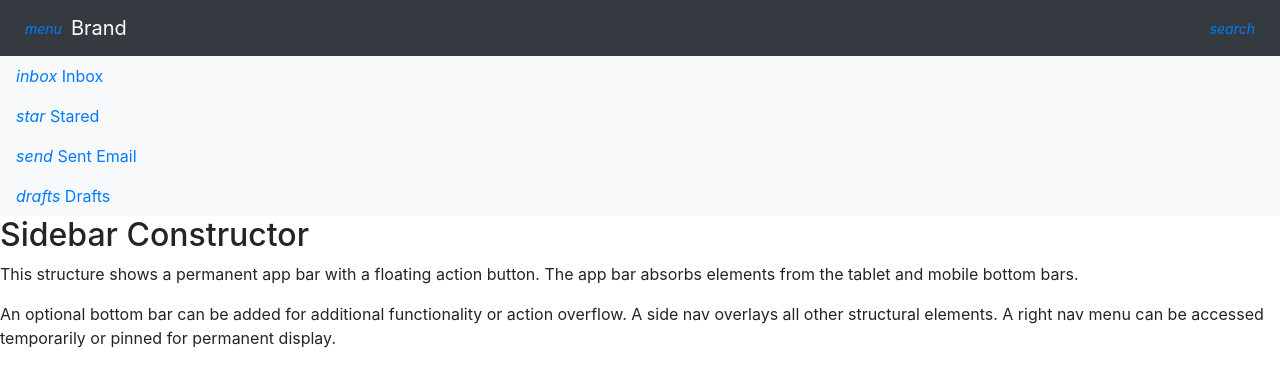
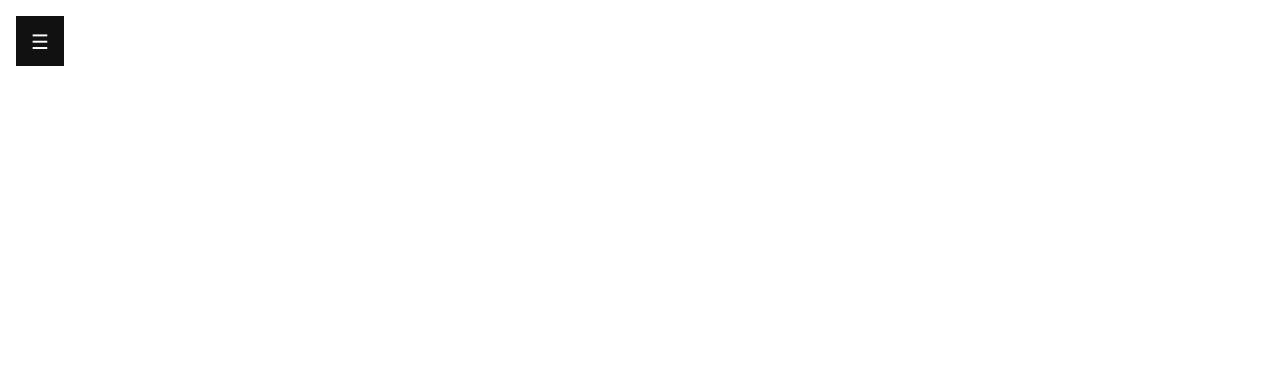
Before and after one commit to KareemDabbour/FrontendVibes, a Python web app: template flask/templates/base.html in a window 1280 px wide. Shown: the top 387 px of the page. Run offline with Jinja, Linux system fonts and the light colour scheme; the template is opened without the code that fills it, so the values that code supplies are empty; some libraries are stand-ins or nearby versions; grey boxes are pictures that could not be loaded.

Commit message:
Add files via upload

```diff
--- a/flask/templates/base.html
+++ b/flask/templates/base.html
@@ -1,115 +1,104 @@
 <!DOCTYPE html>
 <html>
 <head>
-<meta charset="utf-8">
-    <meta name="viewport" content="width=device-width, initial-scale=1.0">
-    <meta http-equiv="X-UA-Compatible" content="IE=edge">
+    <link rel="stylesheet" href="https://stackpath.bootstrapcdn.com/bootstrap/4.1.0/css/bootstrap.min.css" integrity="sha384-9gVQ4dYFwwWSjIDZnLEWnxCjeSWFphJiwGPXr1jddIhOegiu1FwO5qRGvFXOdJZ4" crossorigin="anonymous">
+    <meta name="viewport" content="width=device-width, initial-scale=1">
+	<title>{%block title%}{%endblock%}</title>
 
-    <title>Collapsible sidebar using Bootstrap 4</title>
+<style>
+body {
+  font-family: "Lato", sans-serif;
+}
 
-    <!-- Bootstrap CSS CDN -->
-    <link rel="stylesheet" href="https://stackpath.bootstrapcdn.com/bootstrap/4.1.0/css/bootstrap.min.css" integrity="sha384-9gVQ4dYFwwWSjIDZnLEWnxCjeSWFphJiwGPXr1jddIhOegiu1FwO5qRGvFXOdJZ4" crossorigin="anonymous">
-    <!-- Our Custom CSS -->
-    <link rel="stylesheet" href="sidebar.css">
+.sidebar {
+  height: 100%;
+  width: 0;
+  position: fixed;
+  z-index: 1;
+  top: 0;
+  left: 0;
+  background-color: #111;
+  overflow-x: hidden;
+  transition: 0.5s;
+  padding-top: 60px;
+}
 
-    <!-- Font Awesome JS -->
-    <script defer src="https://use.fontawesome.com/releases/v5.0.13/js/solid.js" integrity="sha384-tzzSw1/Vo+0N5UhStP3bvwWPq+uvzCMfrN1fEFe+xBmv1C/AtVX5K0uZtmcHitFZ" crossorigin="anonymous"></script>
-    <script defer src="https://use.fontawesome.com/releases/v5.0.13/js/fontawesome.js" integrity="sha384-6OIrr52G08NpOFSZdxxz1xdNSndlD4vdcf/q2myIUVO0VsqaGHJsB0RaBE01VTOY" crossorigin="anonymous"></script>
+.sidebar a {
+  padding: 8px 8px 8px 32px;
+  text-decoration: none;
+  font-size: 25px;
+  color: #818181;
+  display: block;
+  transition: 0.3s;
+}
+
+.sidebar a:hover {
+  color: #f1f1f1;
+}
+
+.sidebar .closebtn {
+  position: absolute;
+  top: 0;
+  right: 25px;
+  font-size: 36px;
+  margin-left: 50px;
+}
+
+.openbtn {
+  font-size: 20px;
+  cursor: pointer;
+  background-color: #111;
+  color: white;
+  padding: 10px 15px;
+  border: none;
+}
+
+.openbtn:hover {
+  background-color: #444;
+}
+
+#main {
+  transition: margin-left .5s;
+  padding: 16px;
+}
+
+/* On smaller screens, where height is less than 450px, change the style of the sidenav (less padding and a smaller font size) */
+@media screen and (max-height: 450px) {
+  .sidebar {padding-top: 15px;}
+  .sidebar a {font-size: 18px;}
+}
+</style>
 </head>
 <body>
-<!-- Basic Sidebar -->
-<nav class="navbar navbar-expand-lg fixed-top navbar-dark bg-dark pmd-navbar pmd-z-depth">
+	<div id="mySidebar" class="sidebar">
+	  <a href="javascript:void(0)" class="closebtn" onclick="closeNav()">×</a>
+	  <a href="#">temp</a>
+	  <a href="#">temp</a>
+	  <a href="#">temp</a>
+	  <a href="#">temp</a>
+	</div>
 
-    <!-- Sidebar Toggle Button-->
-    <a href="javascript:void(0);" data-target="basicSidebar" data-placement="left" data-position="slidepush" is-open="true" is-open-width="1000" class="btn btn-sm pmd-btn-fab pmd-btn-flat pmd-ripple-effect pmd-sidebar-toggle"><i class="material-icons md-light">menu</i></a>
-    <a class="navbar-brand" href="#">Brand</a>
+	<div id="main">
+	  <button class="openbtn" onclick="openNav()">☰</button>
+	</div>
 
-    <!-- Navbar Right icon -->
-    <div class="pmd-navbar-right-icon ml-auto">
-      <a href="javascript:void(0);" class="btn btn-sm pmd-btn-fab pmd-btn-flat pmd-ripple-effect"><i class="material-icons pmd-sm md-light">search</i></a>
-    </div>
+	<script>
+	function openNav() {
+	  document.getElementById("mySidebar").style.width = "250px";
+	  document.getElementById("main").style.marginLeft = "250px";
+	}
 
-</nav>
-<section id="pmd-main">
-    <!-- Left sidebar -->
-    <aside id="basicSidebar" class="pmd-sidebar bg-light pmd-z-depth" role="navigation">
-        <ul class="nav flex-column pmd-sidebar-nav">
-            <li class="nav-item pmd-user-info">
-                <a data-toggle="collapse" href="#collapseExample" class="nav-link btn-user media align-items-center">
-                    <img class="mr-3" src="https://pro.propeller.in/assets/images/avatar-icon-40x40.png" width="40" height="40" alt="avatar">
-                    <div class="media-body">
-                        User
-                    </div>
-                    <i class="material-icons md-light ml-2 pmd-sm">more_vert</i>
-                </a>
-                <ul class="collapse" id="collapseExample" data-parent="#basicSidebar">
-                    <li class="nav-item">
-                        <a class="nav-link" href="#">
-                            <i class="material-icons pmd-list-icon pmd-sm">delete</i>
-                            <span class="media-body">View Profile</span>
-                        </a>
-                    </li>
-                    <li class="nav-item">
-                        <a class="nav-link" href="#">
-                            <i class="material-icons pmd-list-icon pmd-sm">delete</i>
-                            <span class="media-body">Settings</span>
-                        </a>
-                    </li>
-                    <li class="nav-item">
-                        <a class="nav-link" href="#">
-                            <i class="material-icons pmd-list-icon pmd-sm">delete</i>
-                            <span class="media-body">Logout</span>
-                        </a>
-                    </li>
-                </ul>
-            </li>
+	function closeNav() {
+	  document.getElementById("mySidebar").style.width = "0";
+	  document.getElementById("main").style.marginLeft= "0";
+	}
+	</script>
 
-            <li class="nav-item">
-                <a class="nav-link" href="#inbox">
-                    <i class="material-icons pmd-list-icon pmd-sm">inbox</i>
-                    <span class="media-body">Inbox</span>
-                </a>
-            </li>
-
-            <li class="nav-item">
-                <a class="nav-link active" href="#">
-                    <i class="material-icons pmd-list-icon pmd-sm">star</i>
-                    <span class="media-body">Stared</span>
-                </a>
-            </li>
-
-            <li class="nav-item">
-                <a class="nav-link" href="#">
-                    <i class="material-icons pmd-list-icon pmd-sm">send</i>
-                    <span class="media-body">Sent Email</span>
-                </a>
-            </li>
-
-            <li class="nav-item">
-                <a class="nav-link" href="#">
-                    <i class="material-icons pmd-list-icon pmd-sm">drafts</i>
-                    <span class="media-body">Drafts</span>
-                </a>
-            </li>
-        </ul>
-    </aside>
-    <div class="pmd-sidebar-overlay"></div>
-    <!-- Start Content -->
-    <div class="pmd-content custom-pmd-content" id="content">
-        <h2 class="headline">Sidebar Constructor</h2>
-        <p>This structure shows a permanent app bar with a floating action button. The app bar absorbs elements from the tablet and mobile bottom bars.</p>
-        <p style="margin-bottom:0;">An optional bottom bar can be added for additional functionality or action overflow. A side nav overlays all other structural elements. A right nav menu can be accessed temporarily or pinned for permanent display.<br><br></p>
-    </div>
-</section>
-{% block content %}
-{% endblock %}
-
- <!-- jQuery CDN - Slim version (=without AJAX) -->
-    <script src="https://code.jquery.com/jquery-3.3.1.slim.min.js" integrity="sha384-q8i/X+965DzO0rT7abK41JStQIAqVgRVzpbzo5smXKp4YfRvH+8abtTE1Pi6jizo" crossorigin="anonymous"></script>
-    <!-- Popper.JS -->
-    <script src="https://cdnjs.cloudflare.com/ajax/libs/popper.js/1.14.0/umd/popper.min.js" integrity="sha384-cs/chFZiN24E4KMATLdqdvsezGxaGsi4hLGOzlXwp5UZB1LY//20VyM2taTB4QvJ" crossorigin="anonymous"></script>
-    <!-- Bootstrap JS -->
-    <script src="https://stackpath.bootstrapcdn.com/bootstrap/4.1.0/js/bootstrap.min.js" integrity="sha384-uefMccjFJAIv6A+rW+L4AHf99KvxDjWSu1z9VI8SKNVmz4sk7buKt/6v9KI65qnm" crossorigin="anonymous"></script>
+	{% block content %}
+	{% endblock %}
+	<script src="https://code.jquery.com/jquery-3.4.1.slim.min.js" integrity="sha384-J6qa4849blE2+poT4WnyKhv5vZF5SrPo0iEjwBvKU7imGFAV0wwj1yYfoRSJoZ+n" crossorigin="anonymous"></script>
+	<script src="https://cdn.jsdelivr.net/npm/popper.js@1.16.0/dist/umd/popper.min.js" integrity="sha384-Q6E9RHvbIyZFJoft+2mJbHaEWldlvI9IOYy5n3zV9zzTtmI3UksdQRVvoxMfooAo" crossorigin="anonymous"></script>
+	<script src="https://stackpath.bootstrapcdn.com/bootstrap/4.4.1/js/bootstrap.min.js" integrity="sha384-wfSDF2E50Y2D1uUdj0O3uMBJnjuUD4Ih7YwaYd1iqfktj0Uod8GCExl3Og8ifwB6" crossorigin="anonymous"></script>
 
 </body>
 </html>
--- a/flask/templates/index.html
+++ b/flask/templates/index.html
@@ -1,4 +1,5 @@
 {% extends "base.html" %}
 {% block title %}home page{% endblock %}
 {%block content%}
-{%endblock%}
+
+{% endblock %}
```
